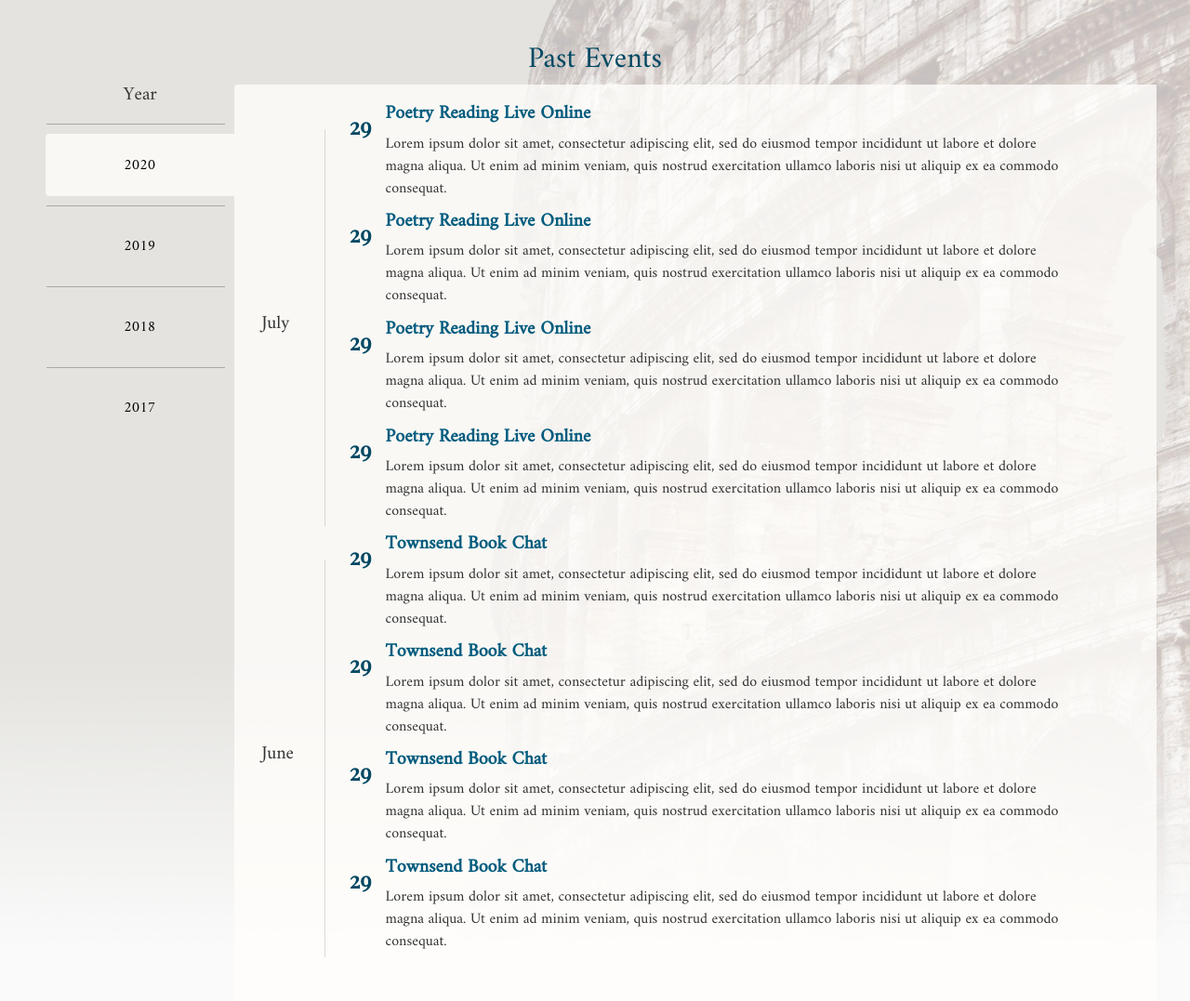
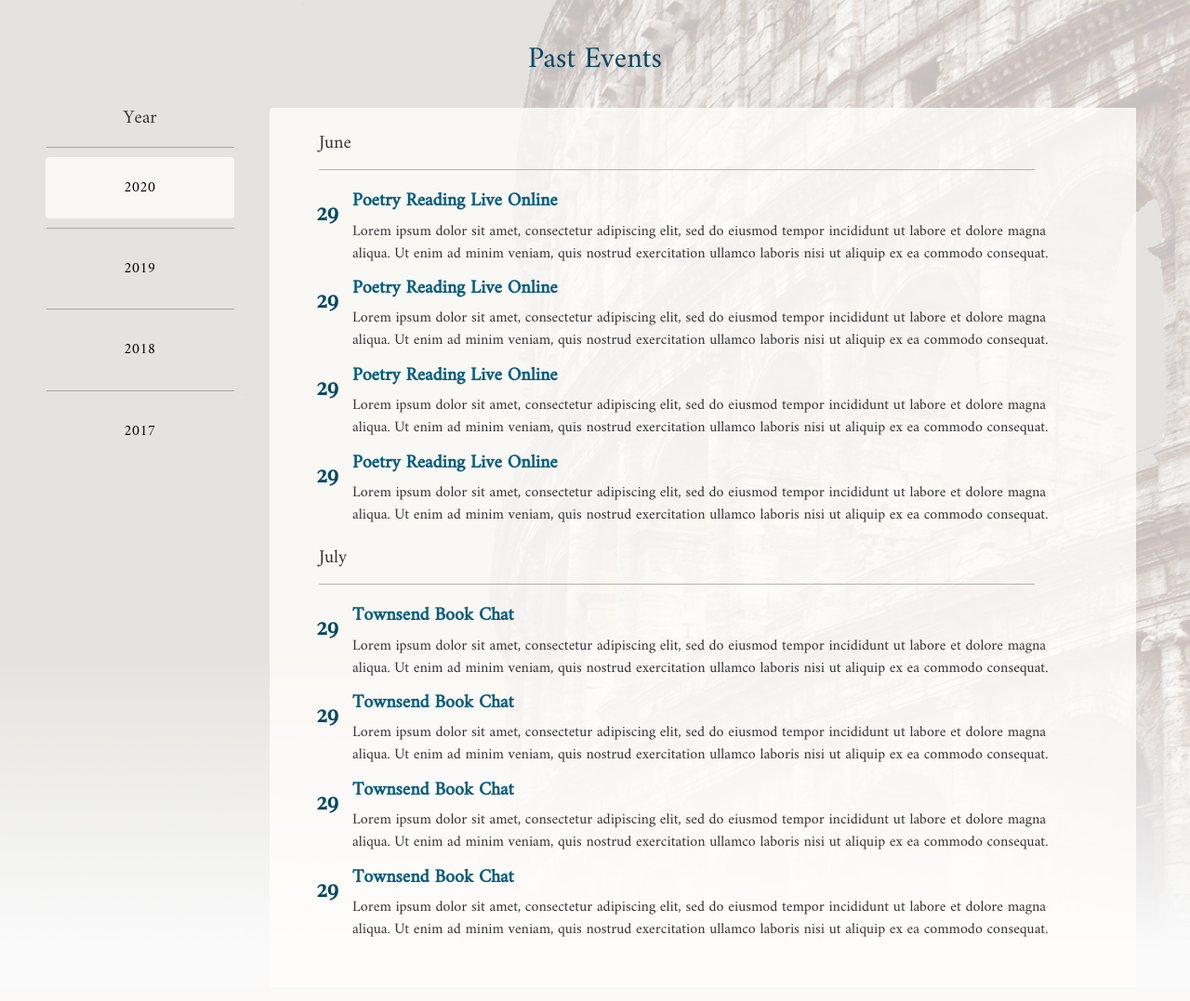
Before and after one commit to willsieving/classical_forum, a Flask app: page /events in a window 1280 px wide. Shown: the part 81-1158 px from the top of the page at 93% size. After the commit the page ends 1089 px from the top, so only its background shows below. Run offline with Flask 2, Linux system fonts and the light colour scheme; some libraries are stand-ins or nearby versions.

Commit message:
Finished events page

```diff
--- a/flask_server/static/main_forum.css
+++ b/flask_server/static/main_forum.css
@@ -67,6 +67,10 @@ body, html {
   margin-top: 6%;
   width: 30%;
   margin-left: 2%;
+}
+
+.hl3 {
+  border-top: 1px solid rgba(95, 76, 76, 0.4);
 }
 
 .border-center {
--- a/flask_server/templates/events.html
+++ b/flask_server/templates/events.html
@@ -5,26 +5,26 @@
 {% block content %}
 <h2 class="text-center event-text" style="margin-top: 50px">Past Events</h2>
 <div class="row">
-<div class="col-md-2" style="margin-right: -15px">
+<div class="col-md-2" style="margin-top: 2%">
   <h5 class="text-center">Year</h5>
   <a class="list-group btn-group btn-group-toggle" data-toggle="buttons">
-    <div class="hl" style="margin-right: 10px"></div>
-    <label class="btn btn-events rounded-left active" style="margin-left: -1px">
+    <div class="hl" style=""></div>
+    <label class="btn btn-events rounded active" style="margin-left: -1px">
         <input type="radio" name="event_year" id="2020" autocomplete="off"> 2020
     </label>
     <div style="padding-bottom: 0px"></div>
-    <div class="hl" style="margin-right: 10px"></div>
-    <label class="btn btn-events rounded-left">
+    <div class="hl" style=""></div>
+    <label class="btn btn-events rounded">
         <input type="radio" name="event_year" id="2019" autocomplete="off"> 2019
     </label>
     <div style="padding-bottom: 0px"></div>
-    <div class="hl" style="margin-right: 10px"></div>
-    <label class="btn btn-events rounded-left">
+    <div class="hl" style=""></div>
+    <label class="btn btn-events rounded">
         <input type="radio" name="event_year" id="2018" autocomplete="off"> 2018
     </label>
     <div style="padding-bottom: 0px"></div>
-    <div class="hl" style="margin-right: 10px"></div>
-    <label class="btn btn-events rounded-0">
+    <div class="hl" style=""></div>
+    <label class="btn btn-events rounded">
         <input type="radio" name="event_year" id="2017" autocomplete="off"> 2017
     </label>
 
@@ -32,16 +32,18 @@
 </div>
 
 
-<div class="rounded-left" style="background-color: rgba(255,254,252,0.8); width: 82%">
-  <div class="col container" style="margin: 3%">
+<div class="rounded-left container" style="background-color: rgba(255,254,252,0.8); margin-top: 2%; max-width: 74.5%; min-width: 20%">
+  <div class="col" style="margin: 3%">
     <div class="row" style="width: 90%">
-      <h5 class="align-self-center" style="width: 7%">July</h5>
-      <div class="vl2 rounded" style="margin-right: 2%; margin-bottom: 2%; margin-top: 2%"></div>
+
       <div class="col">
+
+        <h5 class="align-self-center" style="width: 7%; margin-left: -.5%">June</h5>
+        <div class="hl3 rounded" style="margin-right: 2%; margin-bottom: 30px; margin-top: 2%; margin-left: -.5%"></div>
 
         <div class="row">
         <h4 class="bold text-center event-text" style="font-family: 'Playfair Display', serif; margin-left: 1%">29</h4>
-        <div class="col" style="margin-top: -10px;">
+        <div class="col" style="margin-top: -1%">
             <a class="bold nounderline" style="color: #035c7e; font-size: 1.25rem; line-height: 1.2" href="/">Poetry Reading Live Online</a>
             <p class="line-clamp" style="margin-top: 1%; margin-bottom: 3%">
                 Lorem ipsum dolor sit amet, consectetur adipiscing elit, sed do eiusmod tempor incididunt ut labore et dolore magna aliqua. Ut enim ad minim veniam, quis nostrud exercitation ullamco laboris nisi ut aliquip ex ea commodo consequat.
@@ -51,7 +53,7 @@
 
         <div class="row">
         <h4 class="bold text-center event-text" style="font-family: 'Playfair Display', serif; margin-left: 1%">29</h4>
-        <div class="col" style="margin-top: -10px;">
+        <div class="col" style="margin-top: -1%">
             <a class="bold nounderline" style="color: #035c7e; font-size: 1.25rem; line-height: 1.2" href="/">Poetry Reading Live Online</a>
             <p class="line-clamp" style="margin-top: 1%; margin-bottom: 3%">
                 Lorem ipsum dolor sit amet, consectetur adipiscing elit, sed do eiusmod tempor incididunt ut labore et dolore magna aliqua. Ut enim ad minim veniam, quis nostrud exercitation ullamco laboris nisi ut aliquip ex ea commodo consequat.
@@ -61,7 +63,7 @@
 
         <div class="row">
         <h4 class="bold text-center event-text" style="font-family: 'Playfair Display', serif; margin-left: 1%">29</h4>
-        <div class="col" style="margin-top: -10px;">
+        <div class="col" style="margin-top: -1%">
             <a class="bold nounderline" style="color: #035c7e; font-size: 1.25rem; line-height: 1.2" href="/">Poetry Reading Live Online</a>
             <p class="line-clamp" style="margin-top: 1%; margin-bottom: 3%">
                 Lorem ipsum dolor sit amet, consectetur adipiscing elit, sed do eiusmod tempor incididunt ut labore et dolore magna aliqua. Ut enim ad minim veniam, quis nostrud exercitation ullamco laboris nisi ut aliquip ex ea commodo consequat.
@@ -70,7 +72,7 @@
         </div>
         <div class="row">
         <h4 class="bold text-center event-text" style="font-family: 'Playfair Display', serif; margin-left: 1%">29</h4>
-        <div class="col" style="margin-top: -10px;">
+        <div class="col" style="margin-top: -1%">
             <a class="bold nounderline" style="color: #035c7e; font-size: 1.25rem; line-height: 1.2" href="/">Poetry Reading Live Online</a>
             <p class="line-clamp" style="margin-top: 1%; margin-bottom: 3%">
                 Lorem ipsum dolor sit amet, consectetur adipiscing elit, sed do eiusmod tempor incididunt ut labore et dolore magna aliqua. Ut enim ad minim veniam, quis nostrud exercitation ullamco laboris nisi ut aliquip ex ea commodo consequat.
@@ -83,12 +85,15 @@
 
 
     <div class="row" style="width: 90%">
-      <h5 class="align-self-center" style="width: 7%;">June</h5>
-      <div class="vl2 rounded" style="margin-right: 2%; margin-bottom: 2%; margin-top: 2%"></div>
+
       <div class="col">
+
+        <h5 class="align-self-center" style="width: 7%; margin-left: -.5%">July</h5>
+        <div class="hl3 rounded" style="margin-right: 2%; margin-bottom: 30px; margin-top: 2%; margin-left: -.5%"></div>
+
         <div class="row">
         <h4 class="bold text-center event-text" style="font-family: 'Playfair Display', serif; margin-left: 1%">29</h4>
-        <div class="col" style="margin-top: -10px;">
+        <div class="col" style="margin-top: -1%">
             <a class="bold nounderline" style="color: #035c7e; font-size: 1.25rem; line-height: 1.2" href="/">Townsend Book Chat</a>
             <p class="line-clamp" style="margin-top: 1%; margin-bottom: 3%">
                 Lorem ipsum dolor sit amet, consectetur adipiscing elit, sed do eiusmod tempor incididunt ut labore et dolore magna aliqua. Ut enim ad minim veniam, quis nostrud exercitation ullamco laboris nisi ut aliquip ex ea commodo consequat.
@@ -98,7 +103,7 @@
 
         <div class="row">
         <h4 class="bold text-center event-text" style="font-family: 'Playfair Display', serif; margin-left: 1%">29</h4>
-        <div class="col" style="margin-top: -10px;">
+        <div class="col" style="margin-top: -1%">
             <a class="bold nounderline" style="color: #035c7e; font-size: 1.25rem; line-height: 1.2" href="/">Townsend Book Chat</a>
             <p class="line-clamp" style="margin-top: 1%; margin-bottom: 3%">
                 Lorem ipsum dolor sit amet, consectetur adipiscing elit, sed do eiusmod tempor incididunt ut labore et dolore magna aliqua. Ut enim ad minim veniam, quis nostrud exercitation ullamco laboris nisi ut aliquip ex ea commodo consequat.
@@ -108,7 +113,7 @@
 
         <div class="row">
         <h4 class="bold text-center event-text" style="font-family: 'Playfair Display', serif; margin-left: 1%">29</h4>
-        <div class="col" style="margin-top: -10px;">
+        <div class="col" style="margin-top: -1%">
             <a class="bold nounderline" style="color: #035c7e; font-size: 1.25rem; line-height: 1.2" href="/">Townsend Book Chat</a>
             <p class="line-clamp" style="margin-top: 1%; margin-bottom: 3%">
                 Lorem ipsum dolor sit amet, consectetur adipiscing elit, sed do eiusmod tempor incididunt ut labore et dolore magna aliqua. Ut enim ad minim veniam, quis nostrud exercitation ullamco laboris nisi ut aliquip ex ea commodo consequat.
@@ -117,7 +122,7 @@
         </div>
         <div class="row">
         <h4 class="bold text-center event-text" style="font-family: 'Playfair Display', serif; margin-left: 1%">29</h4>
-        <div class="col" style="margin-top: -10px;">
+        <div class="col" style="margin-top: -1%">
             <a class="bold nounderline" style="color: #035c7e; font-size: 1.25rem; line-height: 1.2" href="/">Townsend Book Chat</a>
             <p class="line-clamp" style="margin-top: 1%; margin-bottom: 3%">
                 Lorem ipsum dolor sit amet, consectetur adipiscing elit, sed do eiusmod tempor incididunt ut labore et dolore magna aliqua. Ut enim ad minim veniam, quis nostrud exercitation ullamco laboris nisi ut aliquip ex ea commodo consequat.
```
